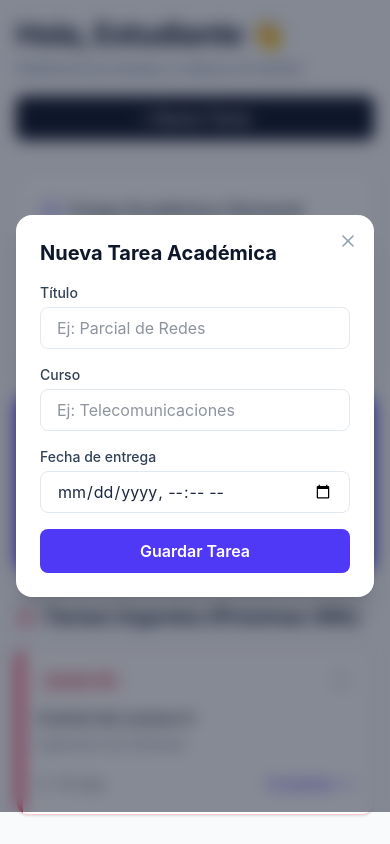
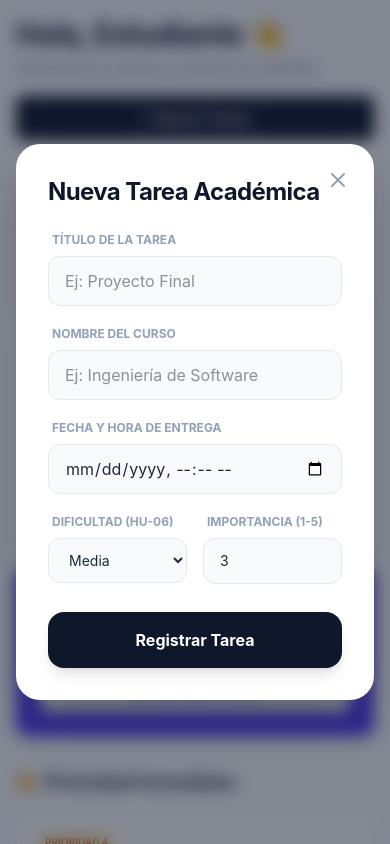
Before and after one commit to angelo-380/Organitec, a React (Vite) app: page / in a window 390 px wide. Both pictures are taken after a click on the button "+ Nueva Tarea". Shown: the top 844 px of the page. Built offline with nearby package versions, Linux system fonts and the light colour scheme.

Commit message:
feat: complete task management and advanced visualization for courses and overdue tasks (HU-03 to HU-08, HU-04, HU-05))

```diff
--- a/src/Dashboard.tsx
+++ b/src/Dashboard.tsx
@@ -1,6 +1,7 @@
 import { useMemo, useState } from 'react';
-import { Clock, BookOpen, CheckCircle, AlertTriangle, Calendar, X } from 'lucide-react';
+import { Clock, BookOpen, CheckCircle, AlertTriangle, Calendar, X, Edit3, Trash2, Star } from 'lucide-react';
 
+// --- ESTRUCTURA DE DATOS ---
 interface Task {
   id_canvas: string;
   title: string;
@@ -16,24 +17,26 @@ interface DashboardData {
   pending: number;
   completed: number;
   urgent: (Task & { hoursLeft: number })[];
+  overdue: Task[];
+  tasksByCourse: Record<string, Task[]>;
 }
 
 const mockTasks: Task[] = [
   {
-    "id_canvas": "12345",
-    "title": "Proyecto Final de Programación",
-    "course_name": "Programación Orientada a Objetos",
-    "due_at": "2026-05-20T23:59:59Z",
+    "id_canvas": "1",
+    "title": "Proyecto Final: React Dashboard",
+    "course_name": "Ingeniería de Software",
+    "due_at": "2026-05-10T23:59:59Z", // Tarea atrasada (HU-05)
     "points_possible": 20,
     "dificultad": "alta",
     "importancia": 5,
     "completada": false
   },
   {
-    "id_canvas": "12346",
+    "id_canvas": "2",
     "title": "Control de Lectura 3",
     "course_name": "Ingeniería de Software",
-    "due_at": "2026-05-15T23:59:59Z",
+    "due_at": "2026-05-16T23:59:59Z", // Tarea urgente (HU-10)
     "points_possible": 10,
     "dificultad": "media",
     "importancia": 4,
@@ -43,106 +46,122 @@ const mockTasks: Task[] = [
 
 export default function Dashboard() {
   const [tasks, setTasks] = useState<Task[]>(mockTasks);
+  const [filter, setFilter] = useState<'todas' | 'pendientes'>('todas'); // HU-04
 
-  // Estados para el Formulario (HU-01 y HU-02)
+  // --- ESTADOS DEL FORMULARIO ---
   const [isFormOpen, setIsFormOpen] = useState(false);
+  const [editingTask, setEditingTask] = useState<Task | null>(null);
   const [newTitle, setNewTitle] = useState('');
   const [newCourse, setNewCourse] = useState('');
   const [newDate, setNewDate] = useState('');
+  const [newDiff, setNewDiff] = useState<'baja' | 'media' | 'alta'>('media');
+  const [newImp, setNewImp] = useState(3);
 
-  const toggleTaskCompletion = (id: string) => {
-    setTasks(prev => prev.map(task =>
-      task.id_canvas === id ? { ...task, completada: !task.completada } : task
-    ));
-  };
-
-  // Función para Guardar Tarea (HU-01)
-  const addTask = (e: React.FormEvent) => {
-    e.preventDefault();
-    const newTask: Task = {
-      id_canvas: Date.now().toString(),
-      title: newTitle,
-      course_name: newCourse,
-      due_at: new Date(newDate).toISOString(), // HU-02
-      points_possible: 10,
-      dificultad: 'media',
-      importancia: 3,
-      completada: false
-    };
-
-    setTasks([...tasks, newTask]);
-    setIsFormOpen(false);
-    setNewTitle(''); setNewCourse(''); setNewDate('');
-  };
-
-  const { pending, completed, urgent } = useMemo<DashboardData>(() => {
+  // --- LÓGICA DE PROCESAMIENTO (Cerebro del Sistema) ---
+  const data = useMemo<DashboardData>(() => {
     const now = new Date();
     let pendingCount = 0;
     let completedCount = 0;
     const urgentTasks: (Task & { hoursLeft: number })[] = [];
+    const overdueTasks: Task[] = [];
+    const groups: Record<string, Task[]> = {};
 
     tasks.forEach(task => {
-      if (task.completada) {
-        completedCount++;
-      } else {
-        pendingCount++;
+      task.completada ? completedCount++ : pendingCount++;
+
+      // Agrupación por cursos (HU-04)
+      if (!groups[task.course_name]) groups[task.course_name] = [];
+      groups[task.course_name].push(task);
+
       const dueDate = new Date(task.due_at);
       const hoursDiff = (dueDate.getTime() - now.getTime()) / (1000 * 60 * 60);
 
-        if (hoursDiff <= 48 && hoursDiff > -24) {
-          urgentTasks.push({ ...task, hoursLeft: hoursDiff });
-        }
+      if (!task.completada) {
+        if (hoursDiff < 0) overdueTasks.push(task); // HU-05
+        else if (hoursDiff <= 48) urgentTasks.push({ ...task, hoursLeft: hoursDiff }); // HU-10
       }
     });
 
-    urgentTasks.sort((a, b) => a.hoursLeft - b.hoursLeft);
-    return { pending: pendingCount, completed: completedCount, urgent: urgentTasks };
+    // Ordenar por importancia (HU-07) y luego por tiempo (HU-08)
+    urgentTasks.sort((a, b) => b.importancia - a.importancia || a.hoursLeft - b.hoursLeft);
+
+    return { pending: pendingCount, completed: completedCount, urgent: urgentTasks, overdue: overdueTasks, tasksByCourse: groups };
   }, [tasks]);
+
+  // --- FUNCIONES MANEJADORAS ---
+  const openEdit = (task: Task) => {
+    setEditingTask(task);
+    setNewTitle(task.title);
+    setNewCourse(task.course_name);
+    setNewDate(new Date(task.due_at).toISOString().slice(0, 16));
+    setNewDiff(task.dificultad);
+    setNewImp(task.importancia);
+    setIsFormOpen(true);
+  };
+
+  const closeForm = () => {
+    setIsFormOpen(false);
+    setEditingTask(null);
+    setNewTitle(''); setNewCourse(''); setNewDate('');
+    setNewDiff('media'); setNewImp(3);
+  };
+
+  const handleSave = (e: React.FormEvent) => {
+    e.preventDefault();
+    const taskData = {
+      title: newTitle,
+      course_name: newCourse,
+      due_at: new Date(newDate).toISOString(),
+      dificultad: newDiff,
+      importancia: newImp,
+    };
+
+    if (editingTask) {
+      setTasks(tasks.map(t => t.id_canvas === editingTask.id_canvas ? { ...t, ...taskData } : t));
+    } else {
+      setTasks([...tasks, { ...taskData, id_canvas: Date.now().toString(), points_possible: 10, completada: false }]);
+    }
+    closeForm();
+  };
 
   return (
     <div className="min-h-screen bg-slate-50 p-4 sm:p-8 font-sans text-slate-800">
       <div className="max-w-5xl mx-auto space-y-8">
 
+        {/* HEADER */}
         <header className="flex flex-col sm:flex-row justify-between items-start sm:items-center gap-4">
           <div>
             <h1 className="text-3xl font-bold tracking-tight text-slate-900">Hola, Estudiante 👋</h1>
-            <p className="text-slate-500 mt-1">Gestiona tus tareas y reduce el estrés.</p>
+            <p className="text-slate-500 mt-1">Gestiona tus tareas y prioriza tu estudio.</p>
           </div>
-          <button
-            onClick={() => setIsFormOpen(true)}
-            className="bg-slate-900 text-white px-5 py-2.5 rounded-lg font-medium hover:bg-slate-800 transition-all active:scale-95 shadow-sm w-full sm:w-auto"
-          >
+          <button onClick={() => setIsFormOpen(true)} className="bg-slate-900 text-white px-5 py-2.5 rounded-lg font-medium hover:bg-slate-800 transition-all active:scale-95 shadow-sm w-full sm:w-auto">
             + Nueva Tarea
           </button>
         </header>
 
-        {/* MODAL DEL FORMULARIO (HU-01 y HU-02) */}
-        {isFormOpen && (
-          <div className="fixed inset-0 bg-slate-900/50 backdrop-blur-sm z-50 flex items-center justify-center p-4">
-            <div className="bg-white rounded-2xl shadow-xl w-full max-w-md p-6 relative">
-              <button onClick={() => setIsFormOpen(false)} className="absolute top-4 right-4 text-slate-400 hover:text-slate-600">
-                <X className="w-5 h-5" />
+        {/* HU-05: VISUALIZACIÓN DE TAREAS ATRASADAS */}
+        {data.overdue.length > 0 && (
+          <section className="bg-rose-50 border border-rose-200 rounded-2xl p-5 shadow-sm">
+            <h2 className="text-rose-700 font-bold flex items-center gap-2 mb-4 text-sm">
+              <AlertTriangle size={18} /> TAREAS VENCIDAS (HU-05)
+            </h2>
+            <div className="grid grid-cols-1 sm:grid-cols-2 gap-3">
+              {data.overdue.map(t => (
+                <div key={t.id_canvas} className="bg-white border border-rose-100 p-3 rounded-xl flex justify-between items-center shadow-xs">
+                  <div>
+                    <p className="font-bold text-slate-800 text-sm">{t.title}</p>
+                    <p className="text-xs text-slate-400">{t.course_name}</p>
+                  </div>
+                  <button onClick={() => setTasks(tasks.map(x => x.id_canvas === t.id_canvas ? {...x, completada: true} : x))} className="p-2 text-emerald-600 hover:bg-emerald-50 rounded-lg">
+                    <CheckCircle size={20} />
                   </button>
-              <h2 className="text-xl font-bold text-slate-900 mb-4">Nueva Tarea Académica</h2>
-              <form onSubmit={addTask} className="space-y-4">
-                <div>
-                  <label className="block text-sm font-medium text-slate-700 mb-1">Título</label>
-                  <input required value={newTitle} onChange={(e) => setNewTitle(e.target.value)} type="text" className="w-full px-4 py-2 border border-slate-200 rounded-lg outline-none focus:ring-2 focus:ring-indigo-500" placeholder="Ej: Parcial de Redes" />
                 </div>
-                <div>
-                  <label className="block text-sm font-medium text-slate-700 mb-1">Curso</label>
-                  <input required value={newCourse} onChange={(e) => setNewCourse(e.target.value)} type="text" className="w-full px-4 py-2 border border-slate-200 rounded-lg outline-none focus:ring-2 focus:ring-indigo-500" placeholder="Ej: Telecomunicaciones" />
+              ))}
             </div>
-                <div>
-                  <label className="block text-sm font-medium text-slate-700 mb-1">Fecha de entrega</label>
-                  <input required value={newDate} onChange={(e) => setNewDate(e.target.value)} type="datetime-local" className="w-full px-4 py-2 border border-slate-200 rounded-lg outline-none focus:ring-2 focus:ring-indigo-500" />
-                </div>
-                <button type="submit" className="w-full bg-indigo-600 text-white py-2.5 rounded-lg font-semibold hover:bg-indigo-700 transition-colors">Guardar Tarea</button>
-              </form>
-            </div>
-          </div>
+          </section>
         )}
 
+        {/* STATS DASHBOARD */}
         <div className="grid grid-cols-1 md:grid-cols-3 gap-6">
           <div className="bg-white rounded-xl shadow-sm border border-slate-200 p-6 col-span-1 md:col-span-2">
             <h2 className="text-lg font-semibold text-slate-700 flex items-center gap-2 mb-6">
@@ -150,70 +169,146 @@ export default function Dashboard() {
             </h2>
             <div className="flex justify-around items-center mb-6">
               <div className="text-center">
-                <span className="block text-4xl font-bold text-slate-800">{pending}</span>
+                <span className="block text-4xl font-bold text-slate-800">{data.pending}</span>
                 <span className="text-sm font-medium text-slate-500">Pendientes</span>
               </div>
               <div className="w-px h-12 bg-slate-200"></div>
               <div className="text-center">
-                <span className="block text-4xl font-bold text-emerald-600">{completed}</span>
+                <span className="block text-4xl font-bold text-emerald-600">{data.completed}</span>
                 <span className="text-sm font-medium text-slate-500">Completadas</span>
               </div>
             </div>
             <div className="w-full bg-slate-100 rounded-full h-2.5 overflow-hidden">
-              <div className="bg-indigo-500 h-2.5 rounded-full transition-all duration-500" style={{ width: `${(completed / ((pending + completed) || 1)) * 100}%` }}></div>
+              <div className="bg-indigo-500 h-2.5 rounded-full transition-all duration-500" style={{ width: `${(data.completed / ((data.pending + data.completed) || 1)) * 100}%` }}></div>
             </div>
           </div>
 
           <div className="bg-indigo-600 rounded-xl shadow-md p-6 text-white flex flex-col justify-between">
-            <div>
-              <h2 className="text-lg font-semibold flex items-center gap-2 mb-2">
-                <Calendar className="w-5 h-5 text-indigo-100" /> Plan de Estudio
-              </h2>
-              <p className="text-indigo-100 text-sm mt-2 leading-relaxed">
-                {urgent.length > 0 ? `Tienes ${urgent.length} urgentes hoy.` : '¡Todo despejado!'}
+            <h2 className="text-lg font-semibold flex items-center gap-2"><Calendar className="w-5 h-5" /> Plan Sugerido (HU-09)</h2>
+            <p className="text-xs text-indigo-100 leading-relaxed">
+              Basado en tus prioridades, deberías empezar con:<br/>
+              <strong className="text-white text-sm underline">{data.urgent[0]?.title || 'Sin tareas urgentes'}</strong>
             </p>
-            </div>
-            <button className="mt-6 bg-white text-indigo-600 w-full py-2.5 rounded-lg font-semibold hover:bg-indigo-50 transition-colors shadow-sm">Ver Plan Sugerido</button>
+            <button className="mt-4 bg-white text-indigo-600 w-full py-2.5 rounded-lg font-semibold hover:bg-indigo-50 transition-colors shadow-sm text-xs">
+              Ver Plan Diario (HU-11)
+            </button>
           </div>
         </div>
 
+        {/* HU-10: TAREAS URGENTES */}
         <div>
           <h2 className="text-xl font-bold text-slate-800 flex items-center gap-2 mb-4">
-            <AlertTriangle className="w-5 h-5 text-rose-500" /> Tareas Urgentes (Próximas 48h)
+            <Star className="w-5 h-5 text-amber-500 fill-amber-500" /> Prioridad Inmediata
           </h2>
-          {urgent.length > 0 ? (
           <div className="grid grid-cols-1 md:grid-cols-2 lg:grid-cols-3 gap-4">
-              {urgent.map(task => (
-                <div key={task.id_canvas} className="bg-white rounded-xl p-5 border border-rose-200 shadow-sm relative overflow-hidden group hover:border-rose-300 transition-all">
-                  <div className="absolute top-0 left-0 w-1.5 h-full bg-rose-500"></div>
+            {data.urgent.map(task => (
+              <div key={task.id_canvas} className="bg-white rounded-xl p-5 border border-slate-200 shadow-sm relative group hover:border-slate-300 transition-all">
                 <div className="flex justify-between items-start mb-3">
-                    <span className="text-xs font-semibold text-rose-700 bg-rose-50 border border-rose-100 px-2 py-1 rounded-md">
-                      Quedan {Math.max(0, Math.ceil(task.hoursLeft))}h
+                  <span className={`text-[10px] font-bold px-2 py-0.5 rounded uppercase ${task.importancia >= 4 ? 'bg-amber-100 text-amber-700' : 'bg-slate-100 text-slate-600'}`}>
+                    Prioridad {task.importancia}
                   </span>
-                    <button onClick={() => toggleTaskCompletion(task.id_canvas)} className="text-slate-300 hover:text-emerald-500 transition-colors">
-                      <CheckCircle className="w-6 h-6" />
-                    </button>
+                  <div className="flex gap-1 opacity-0 group-hover:opacity-100 transition-opacity">
+                    <button onClick={() => openEdit(task)} className="text-slate-400 hover:text-indigo-600"><Edit3 size={16}/></button>
+                    <button onClick={() => setTasks(tasks.filter(t => t.id_canvas !== task.id_canvas))} className="text-slate-400 hover:text-rose-500"><Trash2 size={16}/></button>
                   </div>
-                  <h3 className="font-semibold text-slate-800 line-clamp-2 mb-1">{task.title}</h3>
-                  <p className="text-sm text-slate-500 mb-5">{task.course_name}</p>
-                  <div className="flex items-center justify-between text-sm mt-auto">
-                    <div className="flex items-center gap-1.5 text-slate-600">
-                      <Clock className="w-4 h-4 text-slate-400" />
-                      {new Date(task.due_at).toLocaleDateString('es-ES', { day: '2-digit', month: 'short' })}
                 </div>
-                    <button onClick={() => toggleTaskCompletion(task.id_canvas)} className="text-indigo-600 hover:text-indigo-700 font-medium text-sm">Completar →</button>
+                <h3 className="font-bold text-slate-800 mb-1 line-clamp-1">{task.title}</h3>
+                <p className="text-xs text-slate-500 mb-5">{task.course_name}</p>
+                <div className="flex items-center justify-between text-xs mt-auto">
+                  <div className="flex items-center gap-1.5 text-rose-600 font-semibold">
+                    <Clock className="w-4 h-4" />
+                    Vence en {Math.ceil(task.hoursLeft)}h
+                  </div>
+                  <button onClick={() => setTasks(tasks.map(t => t.id_canvas === task.id_canvas ? {...t, completada: true} : t))} className="text-indigo-600 hover:text-indigo-700 font-bold">Completar</button>
                 </div>
               </div>
             ))}
           </div>
-          ) : (
-            <div className="bg-white rounded-xl border border-dashed border-slate-300 p-8 text-center">
-              <CheckCircle className="w-12 h-12 text-emerald-400 mx-auto mb-3" />
-              <h3 className="text-lg font-medium text-slate-700">¡Todo al día!</h3>
-              <p className="text-slate-500 mt-1">No hay tareas urgentes pendientes.</p>
+        </div>
+
+        {/* HU-04: ORGANIZACIÓN POR CURSOS */}
+        <section className="space-y-4">
+          <div className="flex justify-between items-center">
+            <h2 className="text-xl font-bold text-slate-800">📚 Mis Cursos</h2>
+            <div className="flex gap-2">
+              <button onClick={() => setFilter('todas')} className={`text-[10px] px-3 py-1 rounded-full font-bold transition-all ${filter === 'todas' ? 'bg-slate-900 text-white' : 'bg-slate-200 text-slate-600'}`}>TODAS</button>
+              <button onClick={() => setFilter('pendientes')} className={`text-[10px] px-3 py-1 rounded-full font-bold transition-all ${filter === 'pendientes' ? 'bg-slate-900 text-white' : 'bg-slate-200 text-slate-600'}`}>PENDIENTES</button>
+            </div>
+          </div>
+          <div className="grid grid-cols-1 md:grid-cols-2 gap-6">
+            {Object.entries(data.tasksByCourse).map(([course, courseTasks]) => (
+              <div key={course} className="bg-white p-5 rounded-2xl border border-slate-200 shadow-sm">
+                <div className="flex justify-between items-center mb-4">
+                  <h3 className="font-bold text-indigo-600 text-sm uppercase tracking-wider">{course}</h3>
+                  <span className="text-[10px] font-bold text-slate-400">{courseTasks.length} Tareas</span>
+                </div>
+                <div className="space-y-2">
+                  {courseTasks.filter(t => filter === 'todas' || (filter === 'pendientes' && !t.completada)).map(t => (
+                    <div key={t.id_canvas} className="flex items-center justify-between p-2 rounded-lg hover:bg-slate-50 transition-colors group">
+                      <div className="flex items-center gap-2">
+                        <div className={`w-2 h-2 rounded-full ${t.completada ? 'bg-emerald-400' : 'bg-amber-400'}`} />
+                        <span className={`text-sm ${t.completada ? 'line-through text-slate-300' : 'text-slate-600 font-medium'}`}>{t.title}</span>
+                      </div>
+                      <button onClick={() => openEdit(t)} className="opacity-0 group-hover:opacity-100 text-slate-400"><Edit3 size={14}/></button>
+                    </div>
+                  ))}
+                </div>
+              </div>
+            ))}
+          </div>
+        </section>
+
+        {/* MODAL DEL FORMULARIO COMPLETO (HU-01, HU-02, HU-03, HU-06, HU-07) */}
+        {isFormOpen && (
+          <div className="fixed inset-0 bg-slate-900/50 backdrop-blur-sm z-50 flex items-center justify-center p-4">
+            <div className="bg-white rounded-3xl shadow-2xl w-full max-w-md p-8 relative animate-in fade-in zoom-in duration-200">
+              <button onClick={closeForm} className="absolute top-6 right-6 text-slate-400 hover:text-slate-600 transition-colors">
+                <X size={24} />
+              </button>
+
+              <h2 className="text-2xl font-bold text-slate-900 mb-6 tracking-tight">
+                {editingTask ? 'Editar Tarea' : 'Nueva Tarea Académica'}
+              </h2>
+
+              <form onSubmit={handleSave} className="space-y-5">
+                <div>
+                  <label className="block text-xs font-bold text-slate-400 uppercase mb-2 ml-1">Título de la Tarea</label>
+                  <input required value={newTitle} onChange={(e) => setNewTitle(e.target.value)} type="text" placeholder="Ej: Proyecto Final" className="w-full px-4 py-3 bg-slate-50 border border-slate-200 rounded-xl outline-none focus:ring-2 focus:ring-indigo-500 transition-all" />
+                </div>
+
+                <div>
+                  <label className="block text-xs font-bold text-slate-400 uppercase mb-2 ml-1">Nombre del Curso</label>
+                  <input required value={newCourse} onChange={(e) => setNewCourse(e.target.value)} type="text" placeholder="Ej: Ingeniería de Software" className="w-full px-4 py-3 bg-slate-50 border border-slate-200 rounded-xl outline-none focus:ring-2 focus:ring-indigo-500 transition-all" />
+                </div>
+
+                <div>
+                  <label className="block text-xs font-bold text-slate-400 uppercase mb-2 ml-1">Fecha y Hora de Entrega</label>
+                  <input required value={newDate} onChange={(e) => setNewDate(e.target.value)} type="datetime-local" className="w-full px-4 py-3 bg-slate-50 border border-slate-200 rounded-xl outline-none focus:ring-2 focus:ring-indigo-500 transition-all" />
+                </div>
+
+                <div className="grid grid-cols-2 gap-4">
+                  <div>
+                    <label className="block text-xs font-bold text-slate-400 uppercase mb-2 ml-1">Dificultad (HU-06)</label>
+                    <select value={newDiff} onChange={(e) => setNewDiff(e.target.value as any)} className="w-full px-4 py-3 bg-slate-50 border border-slate-200 rounded-xl outline-none focus:ring-2 focus:ring-indigo-500 text-sm">
+                      <option value="baja">Baja</option>
+                      <option value="media">Media</option>
+                      <option value="alta">Alta</option>
+                    </select>
+                  </div>
+                  <div>
+                    <label className="block text-xs font-bold text-slate-400 uppercase mb-2 ml-1">Importancia (1-5)</label>
+                    <input required type="number" min="1" max="5" value={newImp} onChange={(e) => setNewImp(Number(e.target.value))} className="w-full px-4 py-3 bg-slate-50 border border-slate-200 rounded-xl outline-none focus:ring-2 focus:ring-indigo-500 text-sm" />
+                  </div>
+                </div>
+
+                <button type="submit" className="w-full bg-slate-900 text-white py-4 rounded-2xl font-bold hover:bg-slate-800 transition-all shadow-lg active:scale-[0.98] mt-2">
+                  {editingTask ? 'Actualizar Información' : 'Registrar Tarea'}
+                </button>
+              </form>
+            </div>
           </div>
         )}
-        </div>
+
       </div>
     </div>
   );
```
Lines whose indentation alone changed are shown as unchanged.
